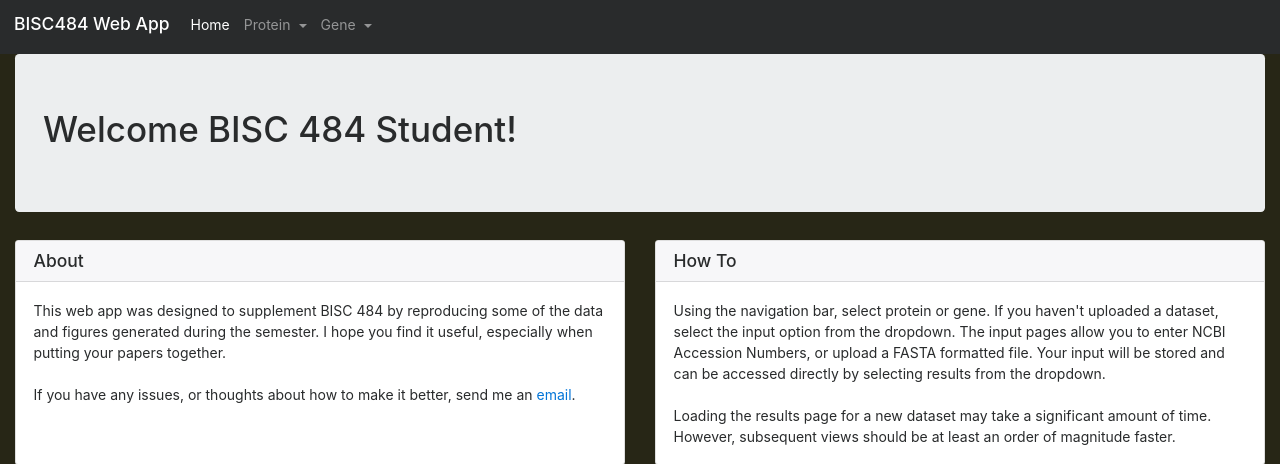
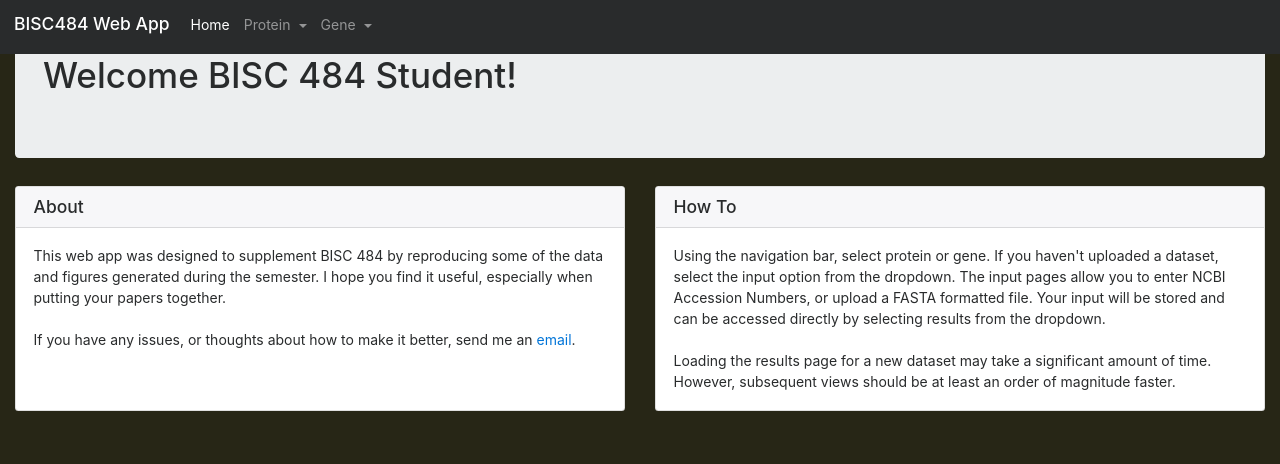
Before and after one commit to scottfones/bisc484, a Flask app: page / in a window 1280 px wide. Shown: the top 464 px of the page. Run offline with Flask 2, Linux system fonts and the light colour scheme; some libraries are stand-ins or nearby versions.

Commit message:
navbar from sticky to fixed top

```diff
--- a/bioApp/app/templates/base.html
+++ b/bioApp/app/templates/base.html
@@ -44,7 +44,7 @@
 <body style="background-color:#272616;position:relative;" data-spy="scroll" data-target="#navSpy">
 
   <!-- navbar -->
-  <nav class="navbar navbar-toggleable-md navbar-inverse bg-inverse sticky-top">
+  <nav class="navbar navbar-toggleable-md navbar-inverse bg-inverse fixed-top">
       <button class="navbar-toggler" type="button" data-toggle="collapse" data-target="#mainNav" aria-controls="navbarSupportedContent" aria-expanded="false" aria-label="Toggle navigation">
         <span class="navbar-toggler-icon"></span>
       </button>
```
